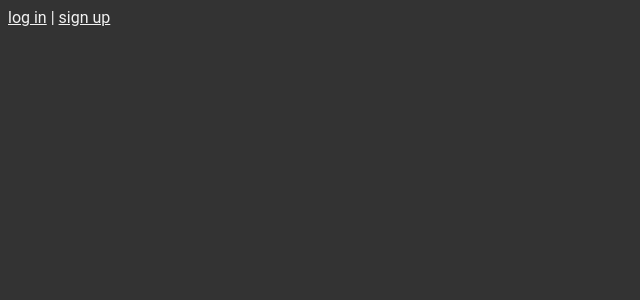
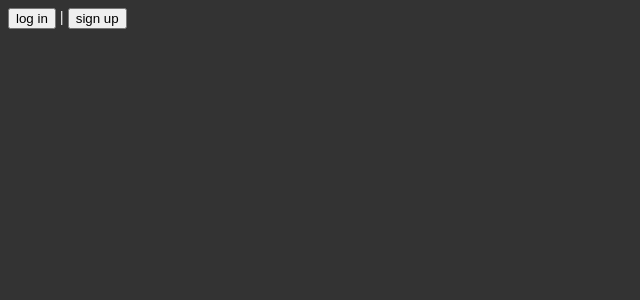
Before and after one commit to itsMapleLeaf/listentogether, a React (Create React App) app in the folder workspaces/web/: page / in a window 1280 px wide. Shown: the top 300 px of the page, without its empty margins (0-640 px from the left). Built offline with nearby package versions, Linux system fonts and the light colour scheme.

Commit message:
i made my own router i guess

```diff
--- a/workspaces/web/package.json
+++ b/workspaces/web/package.json
@@ -12,7 +12,7 @@
   "dependencies": {
     "react": "^16.12.0",
     "react-dom": "^16.12.0",
-    "react-router-dom": "^5.1.2"
+    "rxjs": "^6.5.3"
   },
   "devDependencies": {
     "@testing-library/jest-dom": "^4.2.4",
@@ -22,7 +22,6 @@
     "@types/node": "^12.0.0",
     "@types/react": "^16.9.0",
     "@types/react-dom": "^16.9.0",
-    "@types/react-router-dom": "^5.1.3",
     "@types/testing-library__react": "^9.1.2",
     "react-scripts": "^3.3.0",
     "typescript": "~3.7.2",
--- a/workspaces/web/src/Home.tsx
+++ b/workspaces/web/src/Home.tsx
@@ -1,10 +1,11 @@
 import React from "react"
-import { Link } from "react-router-dom"
+import { Link } from "./router"
 
 function Home() {
   return (
     <>
-      <Link to="/login">log in</Link> | <Link to="/signup">sign up</Link>
+      <Link to={{ name: "login" }}>log in</Link> |{" "}
+      <Link to={{ name: "signup" }}>sign up</Link>
     </>
   )
 }
--- a/workspaces/web/src/Login.tsx
+++ b/workspaces/web/src/Login.tsx
@@ -1,5 +1,5 @@
 import React from "react"
-import { Link } from "react-router-dom"
+import { Link } from "./router"
 
 type Props = {}
 
@@ -18,7 +18,7 @@ function Login(props: Props) {
         </label>
         <button type="submit">submit</button>
       </form>
-      <Link to="/">return to home</Link>
+      <Link to={{ name: "home" }}>return to home</Link>
     </>
   )
 }
--- a/workspaces/web/src/Signup.tsx
+++ b/workspaces/web/src/Signup.tsx
@@ -1,5 +1,5 @@
 import React from "react"
-import { Link } from "react-router-dom"
+import { Link } from "./router"
 
 type Props = {}
 
@@ -22,7 +22,7 @@ function Signup(props: Props) {
         </label>
         <button type="submit">submit</button>
       </form>
-      <Link to="/">return to home</Link>
+      <Link to={{ name: "home" }}>return to home</Link>
     </>
   )
 }
--- /dev/null
+++ b/workspaces/web/src/createContextWrapper.tsx
@@ -0,0 +1,24 @@
+import React, { useContext } from "react"
+
+const missingValue = Symbol()
+
+function createContextWrapper<R, I extends object>(hook: (init: I) => R) {
+  const Context = React.createContext<R | typeof missingValue>(missingValue)
+
+  function Provider(props: I & { children: React.ReactNode }) {
+    const context = hook(props)
+    return <Context.Provider value={context}>{props.children}</Context.Provider>
+  }
+
+  function useWrappedContext() {
+    const context = useContext(Context)
+    if (context === missingValue) {
+      throw new Error("Missing context provider")
+    }
+    return context
+  }
+
+  return [Provider, useWrappedContext] as const
+}
+
+export default createContextWrapper
--- a/workspaces/web/src/index.tsx
+++ b/workspaces/web/src/index.tsx
@@ -1,18 +1,16 @@
 import React from "react"
 import ReactDOM from "react-dom"
-import { BrowserRouter, Route, Switch } from "react-router-dom"
 import Home from "./Home"
 import "./index.css"
 import Login from "./Login"
+import { Route, Router } from "./router"
 import Signup from "./Signup"
 
 ReactDOM.render(
-  <BrowserRouter>
-    <Switch>
-      <Route path="/login" children={<Login />} />
-      <Route path="/signup" children={<Signup />} />
-      <Route path="/" children={<Home />} />
-    </Switch>
-  </BrowserRouter>,
+  <Router initial={{ name: "home" }}>
+    <Route name="home" children={<Home />} />
+    <Route name="login" children={<Login />} />
+    <Route name="signup" children={<Signup />} />
+  </Router>,
   document.getElementById("root"),
 )
--- /dev/null
+++ b/workspaces/web/src/router.ts
@@ -0,0 +1,5 @@
+import createRouter from "./routing/createRouter"
+
+type Route = { name: "home" } | { name: "login" } | { name: "signup" }
+
+export let { Router, Route, Link } = createRouter<Route>()
--- /dev/null
+++ b/workspaces/web/src/routing/createRouter.tsx
@@ -0,0 +1,36 @@
+import React, { useState } from "react"
+import createContextWrapper from "../createContextWrapper"
+
+type RouteType = { name: string }
+
+export default function createRouter<TRoute extends RouteType>() {
+  let [Router, useRouter] = createContextWrapper(
+    (props: { initial: TRoute }) => {
+      let [route, setRoute] = useState<TRoute>(props.initial)
+      return { route, setRoute }
+    },
+  )
+
+  function Route(props: { name: TRoute["name"]; children: React.ReactNode }) {
+    let router = useRouter()
+    return <>{router.route.name === props.name && props.children}</>
+  }
+
+  function Link(props: { to: TRoute; children: React.ReactNode }) {
+    let router = useRouter()
+
+    let handleClick = () => {
+      router.setRoute(props.to)
+    }
+
+    if (React.isValidElement(props.children)) {
+      return React.cloneElement(props.children, {
+        onClick: handleClick,
+      })
+    }
+
+    return <button onClick={handleClick}>{props.children}</button>
+  }
+
+  return { Router, useRouter, Route, Link }
+}
```
Also changed, not shown: 1 other file (tests, documents, lock files or other folders).
